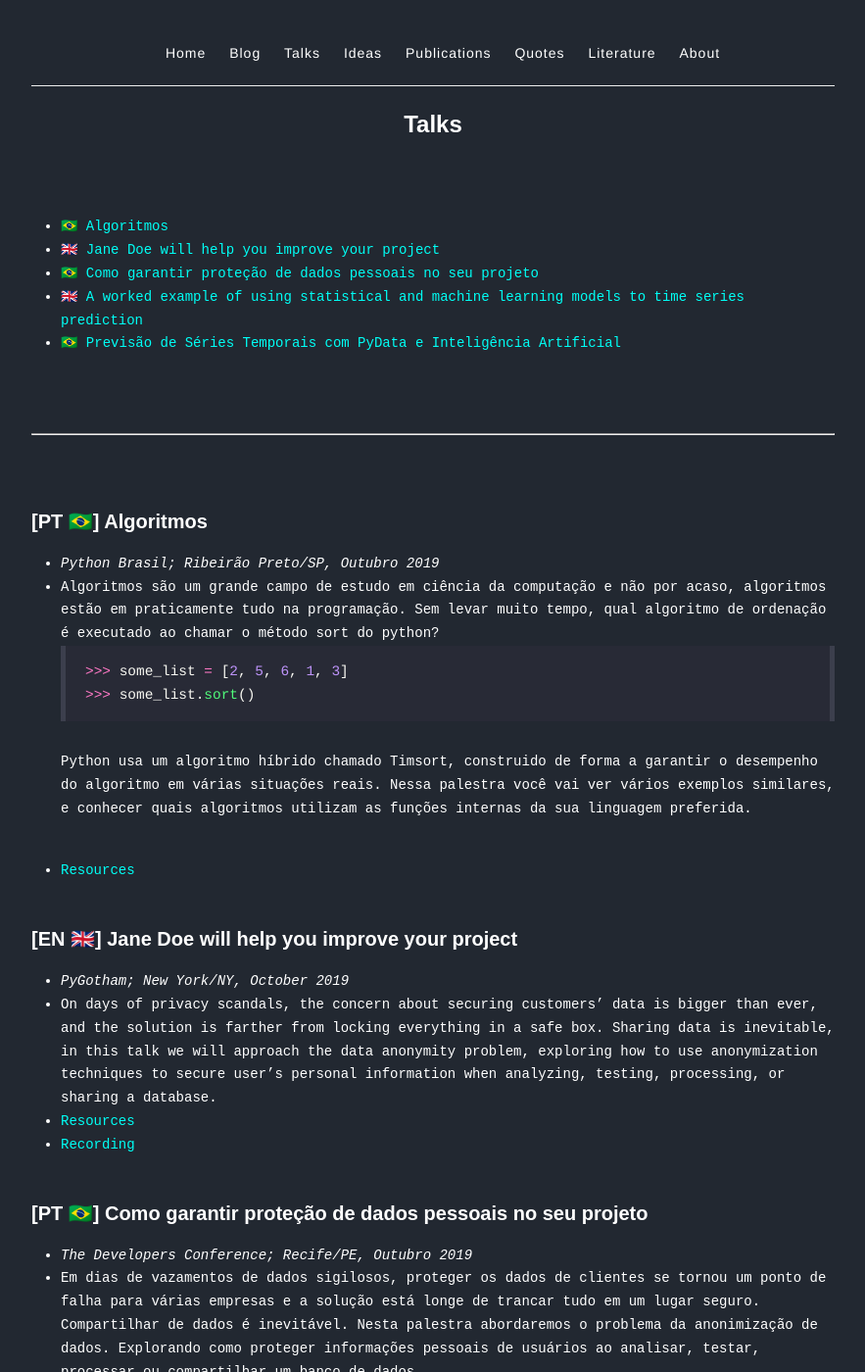
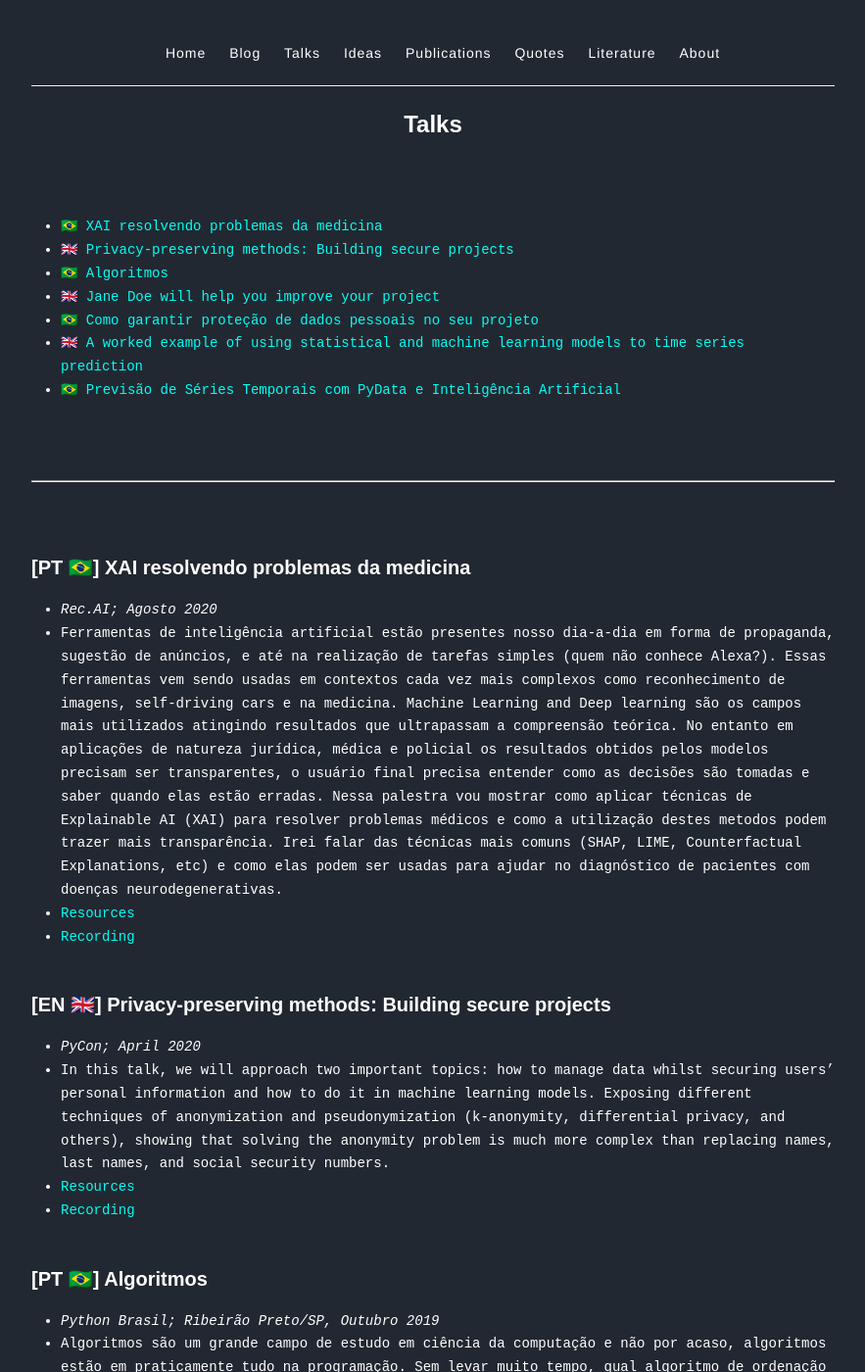
Before and after one commit to rsarai/-rsarai.github.io, a Jekyll site: the page built from _pages/talks.md, in a window 1280 px wide and 1400 px high. Shown: the whole window at 98% size, without its empty margins (198-1081 px from the left). Built offline with Jekyll 4.4.1, drawn with Linux system fonts in a browser that asks for light colours.

Commit message:
Adds new talks

```diff
--- a/_pages/talks.md
+++ b/_pages/talks.md
@@ -6,6 +6,8 @@
 
 <br>
 
+-  [🇧🇷 XAI resolvendo problemas da medicina](#org20201102)
+-  [🇬🇧 Privacy-preserving methods: Building secure projects](#org20201102001)
 -  [🇧🇷 Algoritmos](#org2021d5)
 -  [🇬🇧 Jane Doe will help you improve your project](#org2021d4)
 -  [🇧🇷 Como garantir proteção de dados pessoais no seu projeto](#org2021d3)
@@ -17,6 +19,25 @@
 ----
 
 <br>
+
+
+<a id="org20201102"></a>
+
+## [PT 🇧🇷] XAI resolvendo problemas da medicina
+- _Rec.AI; Agosto 2020_
+- Ferramentas de inteligência artificial estão presentes nosso dia-a-dia em forma de propaganda, sugestão de anúncios, e até na realização de tarefas simples (quem não conhece Alexa?). Essas ferramentas vem sendo usadas em contextos cada vez mais complexos como reconhecimento de imagens, self-driving cars e na medicina. Machine Learning and Deep learning são os campos mais utilizados atingindo resultados que ultrapassam a compreensão teórica. No entanto em aplicações de natureza jurídica, médica e policial os resultados obtidos pelos modelos precisam ser transparentes, o usuário final precisa entender como as decisões são tomadas e saber quando elas estão erradas.  Nessa palestra vou mostrar como aplicar técnicas de Explainable AI (XAI) para resolver problemas médicos e como a utilização destes metodos podem trazer mais transparência. Irei falar das técnicas mais comuns (SHAP, LIME, Counterfactual Explanations, etc) e como elas podem ser usadas para ajudar no diagnóstico de pacientes com doenças neurodegenerativas.
+- <a href="https://github.com/rsarai/talks/tree/master/%5BREC.ai%202020%5D%20XAI%20resolvendo%20problemas%20da%20medicina" target="_blank">Resources</a>
+- <a href="https://www.youtube.com/watch?v=KmitX__zURw" target="_blank">Recording</a>
+
+
+<a id="org20201102001"></a>
+
+## [EN 🇬🇧] Privacy-preserving methods: Building secure projects
+- _PyCon; April 2020_
+- In this talk, we will approach two important topics: how to manage data whilst securing users’ personal information and how to do it in machine learning models. Exposing different techniques of anonymization and pseudonymization (k-anonymity, differential privacy, and others), showing that solving the anonymity problem is much more complex than replacing names, last names, and social security numbers.
+- <a href="https://github.com/rsarai/talks/tree/master/%5BPycon%202020%5D%20Privacy-preserving%20methods:%20Building%20secure%20projects" target="_blank">Resources</a>
+- <a href="https://www.youtube.com/watch?v=jKlJEPSZAYo" target="_blank">Recording</a>
+
 
 <a id="org2021d5"></a>
 
```
